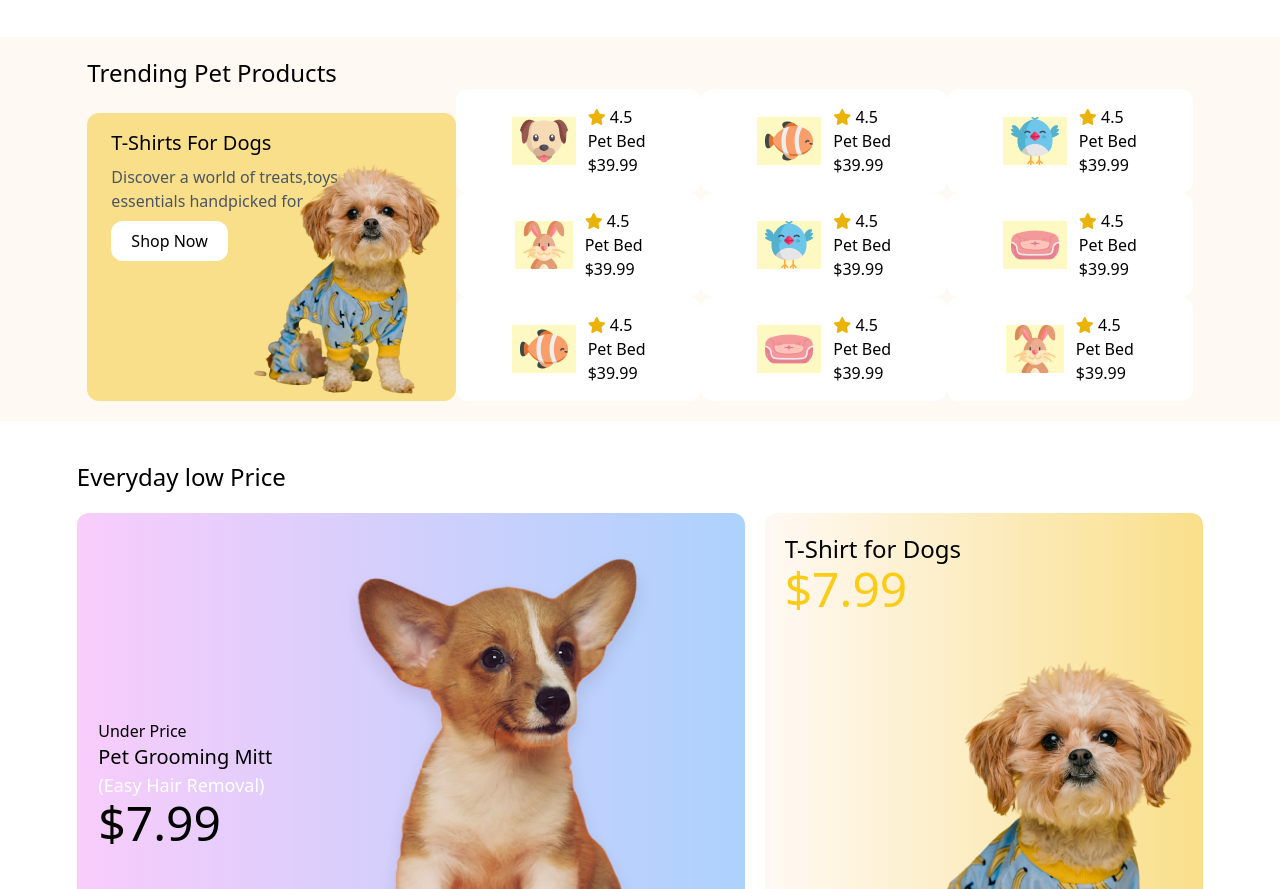
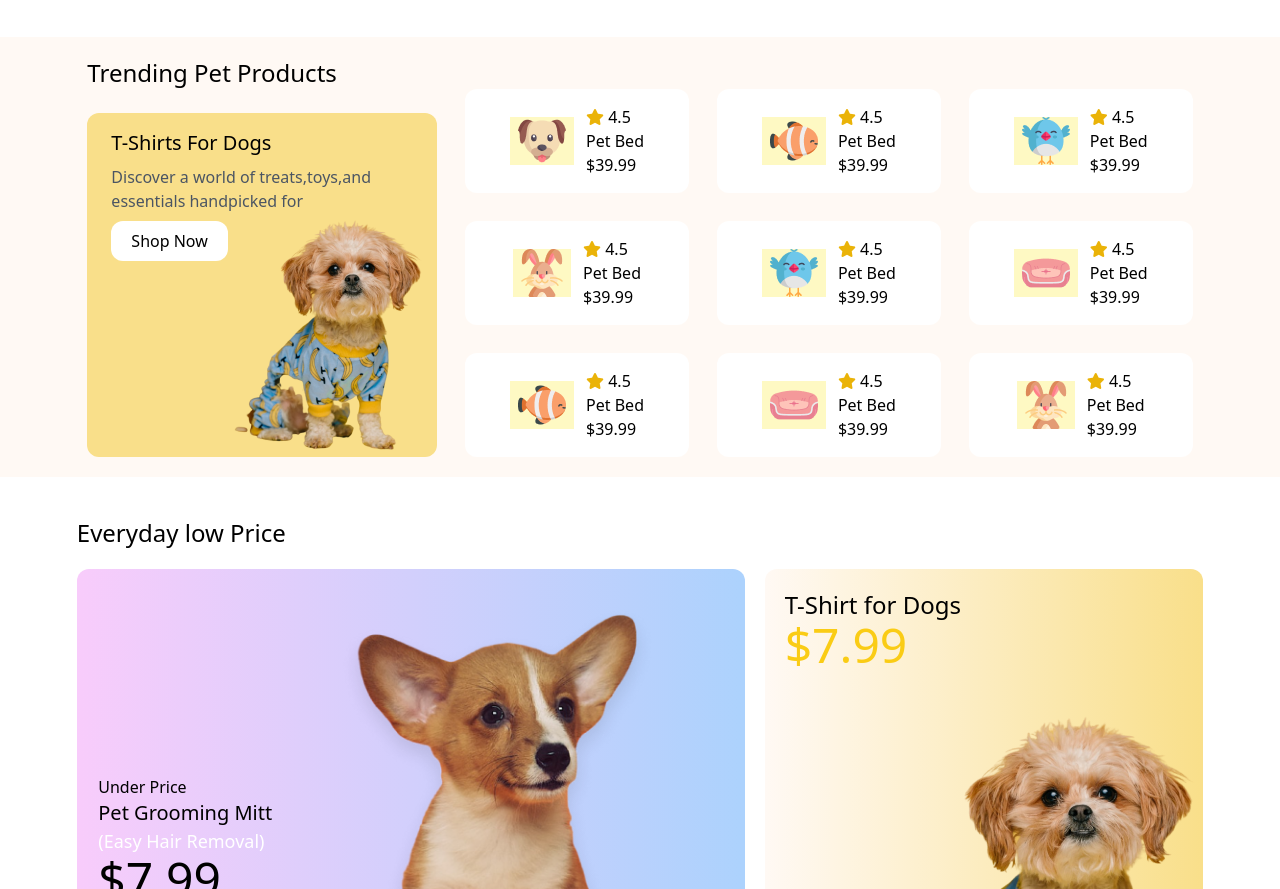
Before and after one commit to Adit2288/A-03-001, a plain HTML site: page index.html in a window 1280 px wide. Shown: the part 1336-2225 px from the top of the page. Drawn offline with nearby package versions, Linux system fonts and the light colour scheme; a web font is replaced by a local one.

Commit message:
its perfect now

```diff
--- a/index.html
+++ b/index.html
@@ -213,7 +213,7 @@
 
       <div class="w-[88%] mx-auto">
      <h3 class="text-2xl ">Trending Pet Products</h3>
-      <div class="grid grid-cols-2 grid-rows-8 lg:grid-cols-9 lg:grid-rows-3">
+      <div class="grid grid-cols-2 grid-rows-8 lg:grid-cols-9 lg:grid-rows-3 gap-7">
         <!-- T-shirt for dogs -->
 
         <div class="col-span-2 row-span-4 lg:col-span-3 lg:row-span-3 bg-[#F9DF8A] relative  pb-36 pl-2 lg:pb-24 rounded-xl mt-6">
```
